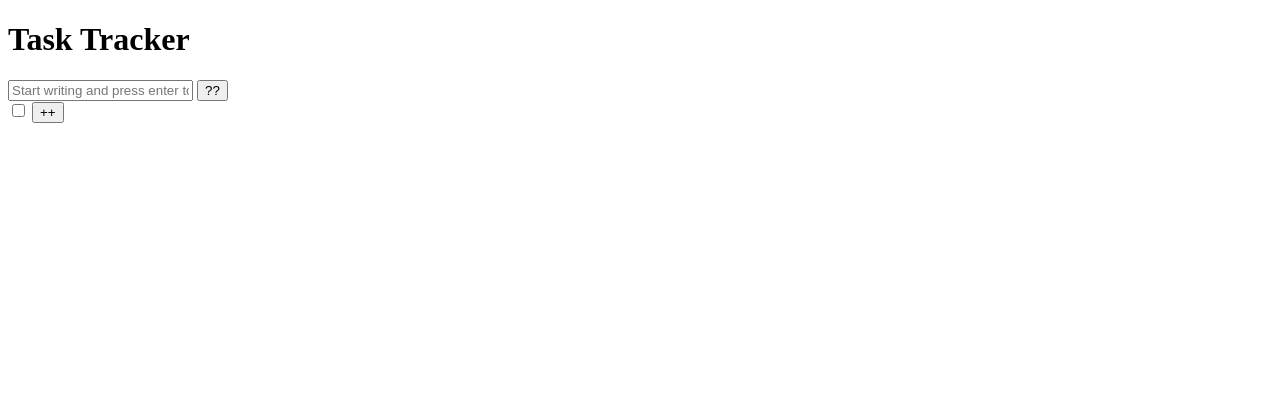
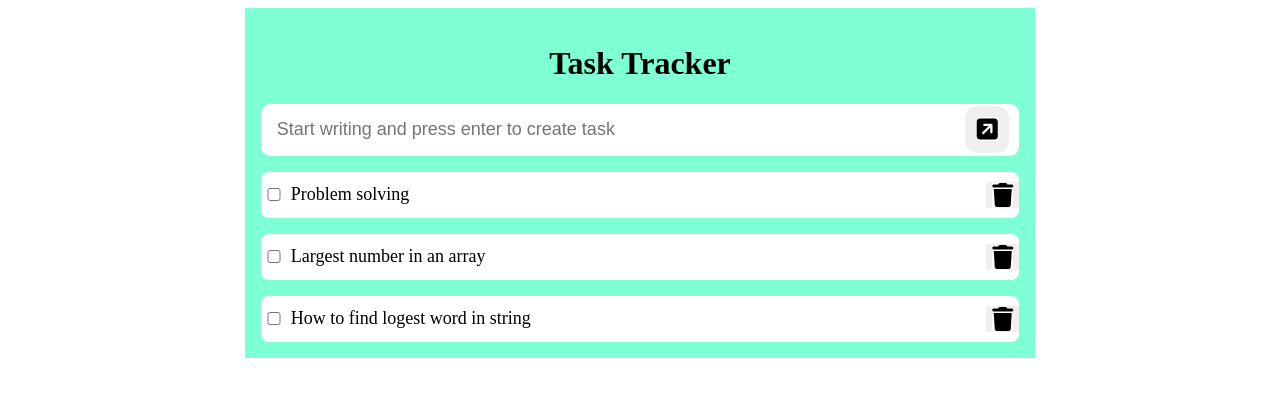
Before and after one commit to parvejg/task-tracker, a plain HTML site: page index.html in a window 1280 px wide. Drawn offline with Linux system fonts and the light colour scheme.

Commit message:
complete html and css work structure work

```diff
--- a/index.html
+++ b/index.html
@@ -3,6 +3,8 @@
 <head>
    <meta charset="UTF-8">
    <meta name="viewport" content="width=device-width, initial-scale=1.0">
+   <link rel="stylesheet" href="style.css" />
+   <link rel="stylesheet" href="https://cdnjs.cloudflare.com/ajax/libs/font-awesome/6.6.0/css/all.min.css" integrity="sha512-Kc323vGBEqzTmouAECnVceyQqyqdsSiqLQISBL29aUW4U/M7pSPA/gEUZQqv1cwx4OnYxTxve5UMg5GT6L4JJg==" crossorigin="anonymous" referrerpolicy="no-referrer" />
    <title>Task Tracker</title>
 </head>
 <body>
@@ -10,12 +12,25 @@
       <div class="task-tracker">
          <h1>Task Tracker</h1>
          <div class="input-wrapper">
-            <input type="text" placeholder="Start writing and press enter to create task">
-            <button>??</button>
+            <input type="text" class="task-input" placeholder="Start writing and press enter to create task">
+            <button class="add-task-btn"> <i class="icon fa-solid fa-square-arrow-up-right"></i></button>
          </div>
          <div class="task-list-wrapper">
-            <input type="checkbox">
-            <button>++</button>
+            <input type="checkbox" class="checkbox">
+            <p>Problem solving</p>
+            <button><i class="icon fa-solid fa-trash"></i></button>
+         </div>
+
+         <div class="task-list-wrapper">
+            <input type="checkbox" class="checkbox">
+            <p>Largest number in an array</p>
+            <button><i class="icon fa-solid fa-trash"></i></button>
+         </div>
+
+         <div class="task-list-wrapper">
+            <input type="checkbox" class="checkbox">
+            <p>How to find logest word in string</p>
+            <button><i class="icon fa-solid fa-trash"></i></button>
          </div>
       </div>
    </div>
--- a/style.css
+++ b/style.css
@@ -0,0 +1,77 @@
+.main-wrapper {
+  display: flex;
+  flex-direction: column;
+  align-items: center;
+  justify-content: center;
+  width: 100%;
+  flex-wrap: wrap;
+}
+.main-wrapper .task-tracker {
+  width: 60%;
+  background-color: aquamarine;
+  display: flex;
+  max-height: 400px;
+  flex-wrap: wrap;
+  padding: 1rem 1rem;
+  flex-direction: column;
+  align-items: center;
+}
+.task-tracker .task-input {
+  height: 40px;
+  min-width: 90%;
+  border-radius: 0.6rem;
+  overflow: hidden;
+  padding: 5px;
+  outline: none;
+  border: 1px solid white;
+  font-size: large;
+}
+.add-task-btn {
+  font-size: large;
+  height: 47px;
+  border: none;
+  width: 44px;
+  border-radius: 0.8rem;
+}
+.icon {
+  font-size: x-large;
+  border: none;
+  background-color: white;
+}
+.task-list-wrapper {
+  display: flex;
+  width: 100%;
+  height: 46px;
+  margin-top: 1rem;
+  align-items: center;
+  justify-content: start;
+  background-color: white;
+  border-radius: 0.5rem;
+}
+.input-wrapper{
+   width: 100%;
+   display: flex;
+   align-items: center;
+   justify-content: center;
+   background-color: white;
+   border-radius: 0.6rem;
+}
+p {
+  width: 100%;
+  padding: 1rem 0.3rem;
+  font-size: large;
+  border-radius: 0.5rem;
+}
+.checkbox {
+  width: 20px;
+}
+button {
+  border: none;
+  cursor: pointer;
+}
+@media (max-width: 610px) {
+   .main-wrapper .task-tracker{
+      width: 100%;
+      padding: 1rem 1rem;
+   }
+}
```
